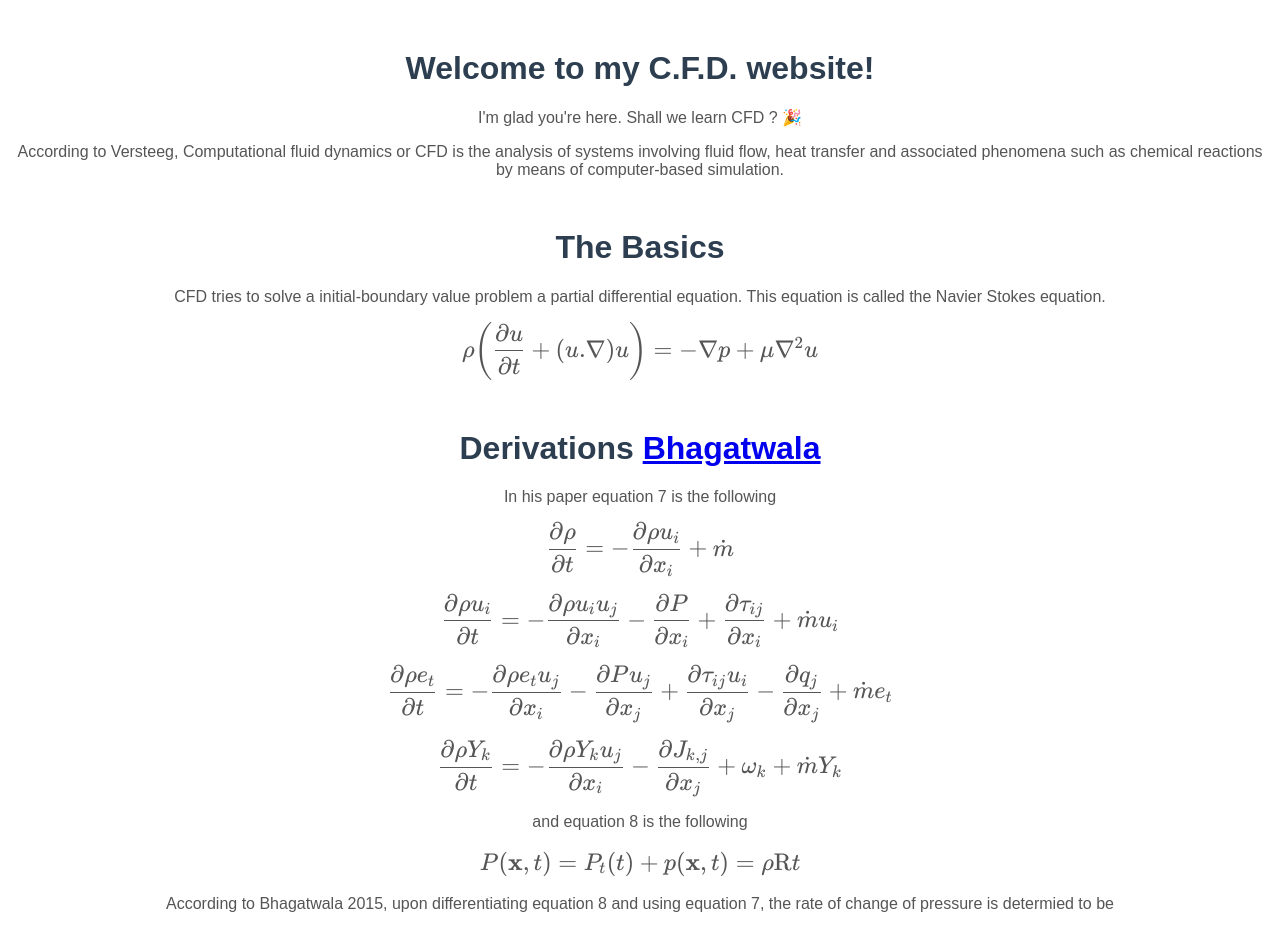
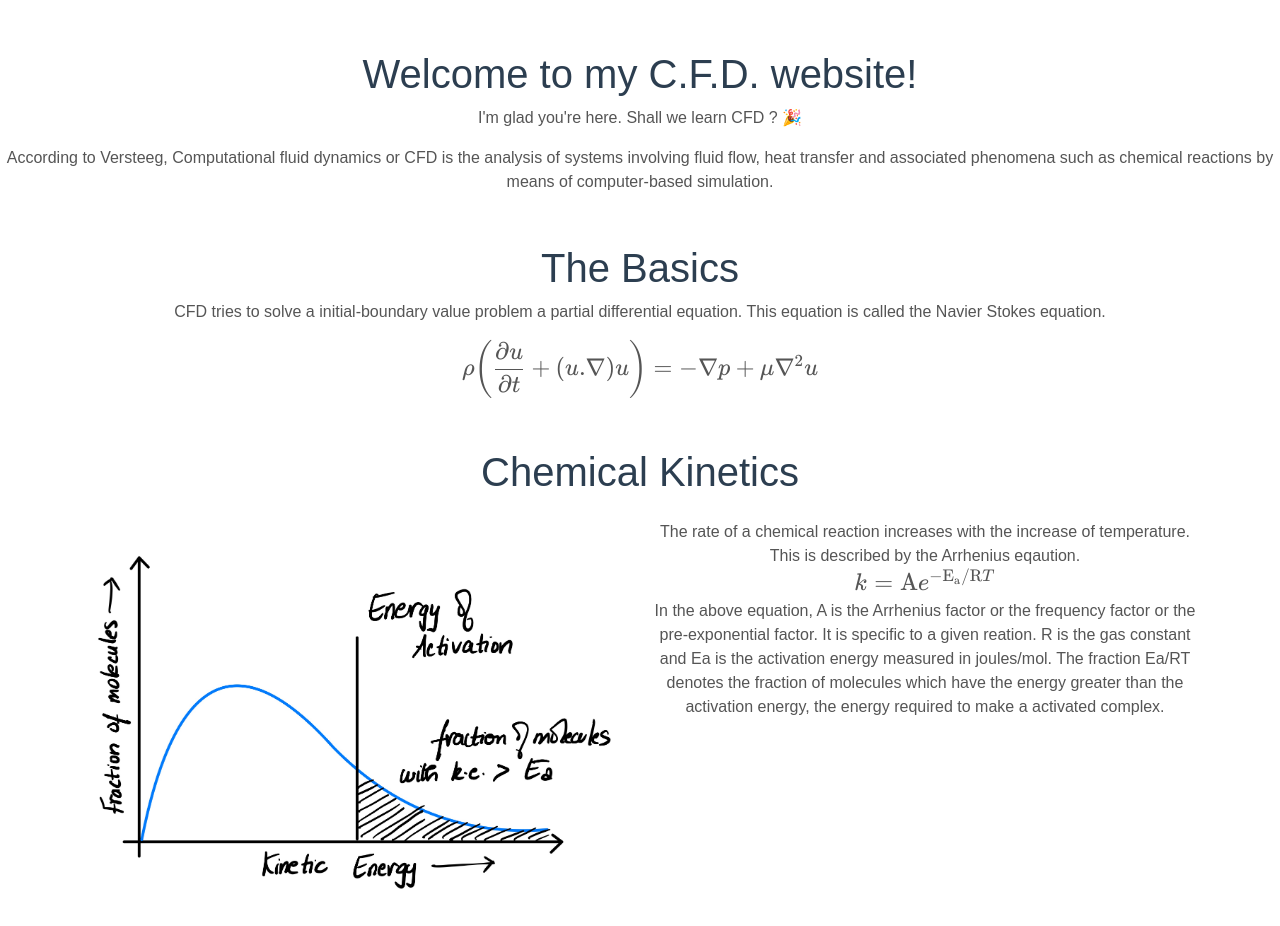
Before and after one commit to antonypremkumar/cfd-blog, an Angular app: page / in a window 1280 px wide. Shown: the top 926 px of the page. Built offline with nearby package versions, Linux system fonts and the light colour scheme.

Commit message:
a article on chemical kinetics

```diff
--- a/angular.json
+++ b/angular.json
@@ -22,6 +22,7 @@
               }
             ],
             "styles": [
+              "node_modules/bootstrap/dist/css/bootstrap.min.css",
               "node_modules/katex/dist/katex.min.css",
               "src/styles.css"
             ]
--- a/package.json
+++ b/package.json
@@ -26,6 +26,7 @@
     "@angular/forms": "^20.1.0",
     "@angular/platform-browser": "^20.1.0",
     "@angular/router": "^20.1.0",
+    "bootstrap": "^5.3.7",
     "katex": "^0.16.22",
     "rxjs": "~7.8.0",
     "tslib": "^2.3.0"
--- a/src/app/app.html
+++ b/src/app/app.html
@@ -16,6 +16,30 @@
   -\\nabla{p} +
   \\mu\\nabla^2 u
   '"></app-katex-renderer>
+</div>
+<div class="welcome-container">
+<h1>Chemical Kinetics</h1>
+<div class="container mt-4">
+  <div class="row">
+    <div class="col-md-6">
+      <img src="chemical-kinetics.jpg" class="img-fluid" alt="Image">
+    </div>
+    <div class="col-md-6">
+      <p>
+        The rate of a chemical reaction increases with the increase of temperature.
+        This is described by the Arrhenius eqaution.
+        <br>
+        <app-katex-renderer [latex]="'
+        k = \\mathrm{A} e^{-\\mathrm{E_a/R}T}
+        '"></app-katex-renderer>
+        <br>
+        In the above equation, A is the Arrhenius factor or the frequency factor or the pre-exponential factor.
+        It is specific to a given reation. R is the gas constant and Ea is the activation energy measured in joules/mol.
+        The fraction Ea/RT denotes the fraction of molecules which have the energy greater than the activation energy, the energy required to make a activated complex.
+      </p>
+    </div>
+  </div>
+</div>
 </div>
 <div class="welcome-container">
   <h1>Derivations
```
Also changed, not shown: public/chemical-kinetics.jpg (added), 1 other file (tests, documents, lock files or other folders).
